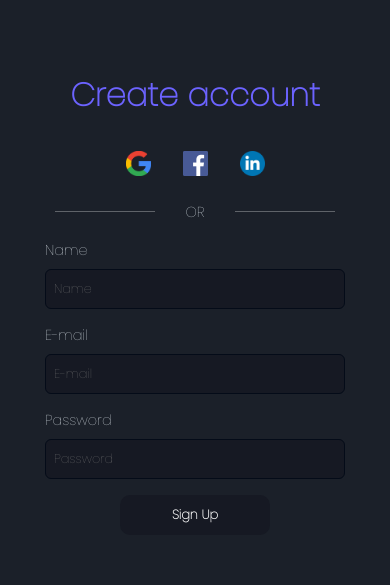
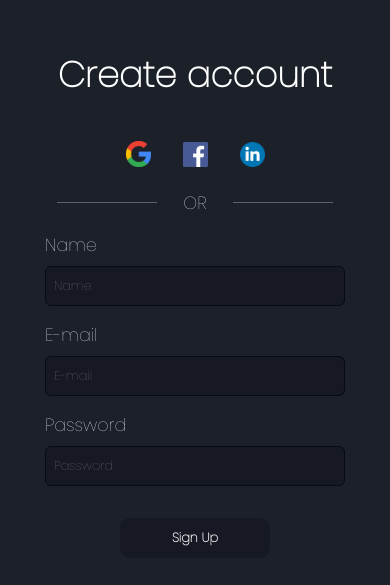
Before and after one commit to RianVitor26/registration-page, a plain HTML site: page index.html in a window 390 px wide. Shown: the part 111-696 px from the top of the page. Drawn offline with Linux system fonts and the light colour scheme.

Commit message:
Testando responsividade no mobile

```diff
--- a/css/base.css
+++ b/css/base.css
@@ -2,14 +2,15 @@
 
 body{
     min-height: 100vh;
+
+    color: aliceblue;
+    background-color: #1B2029;
+    font-weight: 500;
+
     animation-name: appear;
     animation-timing-function: ease-in;
     animation-duration: .7s;
     animation-fill-mode: forwards;
-
-    color: aliceblue;
-    background-color: #1B2029;
-    font-weight: 500;
 }
 
 .flex{
@@ -19,11 +20,12 @@ body{
 
 
 @keyframes appear{
-    to{
-       opacity: 1;
-    }
-
     from{
        opacity: 0;
     }
+
+    to{
+       opacity: 1;
+
+    }
  }
--- a/css/main.css
+++ b/css/main.css
@@ -4,10 +4,15 @@ main{
     justify-content: center;
 }
 
+h1{
+    margin-bottom: 2rem;
+}
+
 main .social-media img{
     width: 25px;
     margin-left: 2rem;
 }
+
 main .social-media p{
     color:white;
 }
@@ -21,13 +26,6 @@ main .social-media a:first-child img{
     margin-bottom: 1rem;
 }
 
-h1{
-    margin-bottom: 2rem;
-    font-size: 2.5rem;
-    color: rgb(108, 99, 255);
-    text-align: center;
-}
-
 .images img{
     width: 80%;
 }
@@ -35,6 +33,7 @@ label,
 form{
     flex-direction: column;
 }
+
 label{
     align-items: flex-start !important;
 }
--- a/css/responsive.css
+++ b/css/responsive.css
@@ -5,17 +5,27 @@
     main{
         width: 100vw;
     }
+    h1{
+        margin-bottom: 40px;
+    }
+    input[type="submit"]{
+        margin-top: 2rem;
+    }
 }
 
 @media only screen and (max-width: 450px){
     h1{
-        font-size: 2rem;
+        font-size: 2.2rem;
+        color: white;
     }
     span{
-        font-size: .9rem;
+        font-size: 1.1rem;
     }
     input{
         font-size: .8rem;
+    }
+    input[type="submit"]{
+        height: 40px;
     }
 }
 
```
